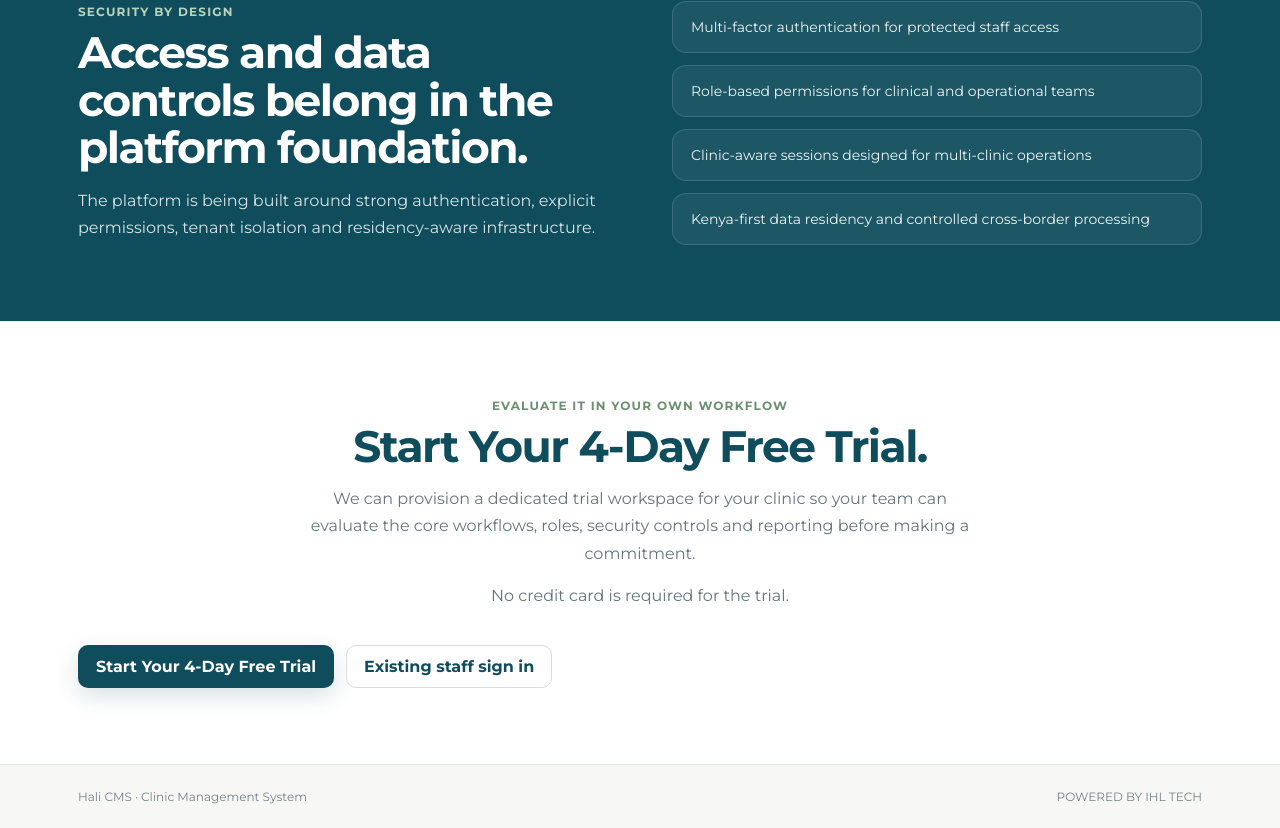
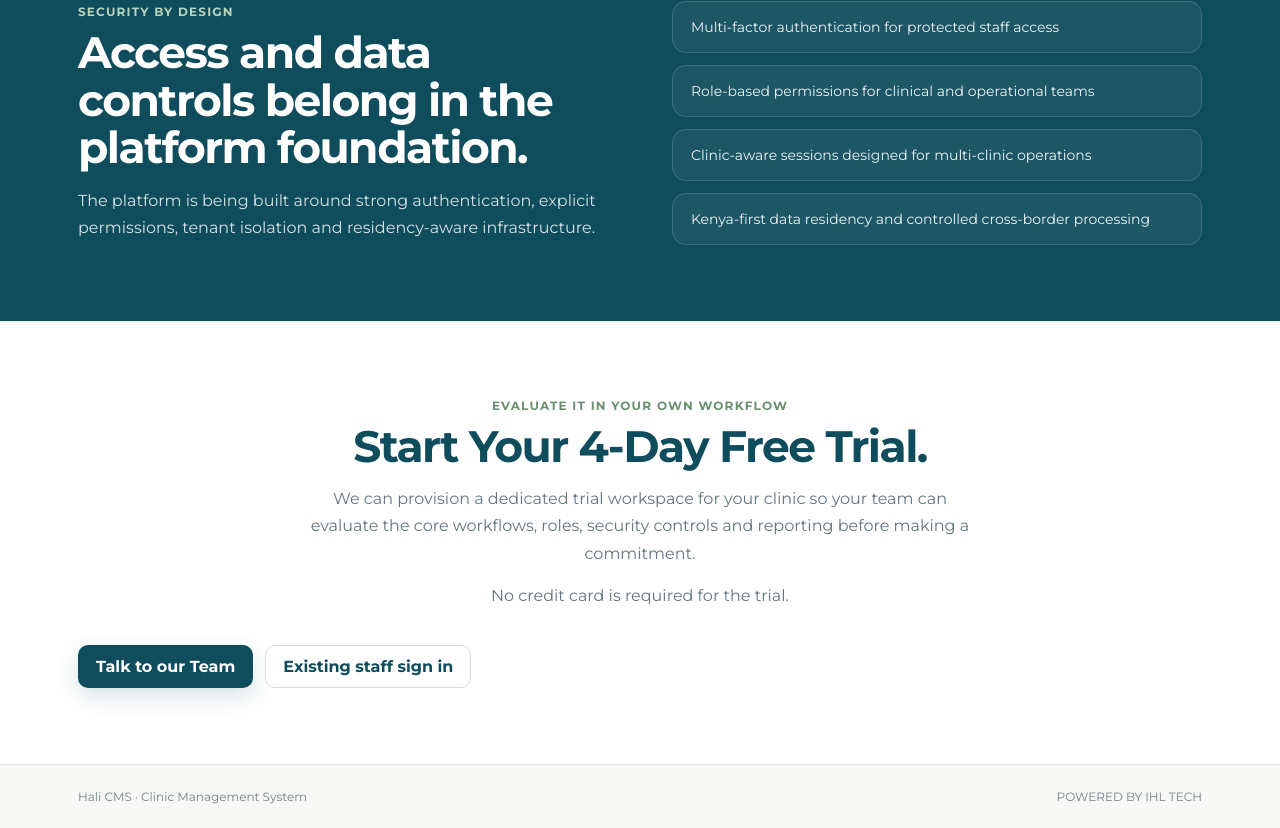
Before and after one commit to violetkimani77-ux/clinic-management-system, a Next.js app: page / in a window 1280 px wide. Shown: the part 1395-2223 px from the top of the page. Built offline with nearby package versions, Linux system fonts and the light colour scheme.

Commit message:
copy: change trial CTA to Talk to our Team

```diff
--- a/app/page.tsx
+++ b/app/page.tsx
@@ -119,7 +119,7 @@ export default function HomePage() {
             <p className={styles.sectionText}>No credit card is required for the trial.</p>
           </div>
           <div className={styles.heroActions}>
-            <Link href="/login" className={styles.primaryButton}>Start Your 4-Day Free Trial</Link>
+            <Link href="/login" className={styles.primaryButton}>Talk to our Team</Link>
             <Link href="/login" className={styles.secondaryButton}>Existing staff sign in</Link>
           </div>
         </div>
```
